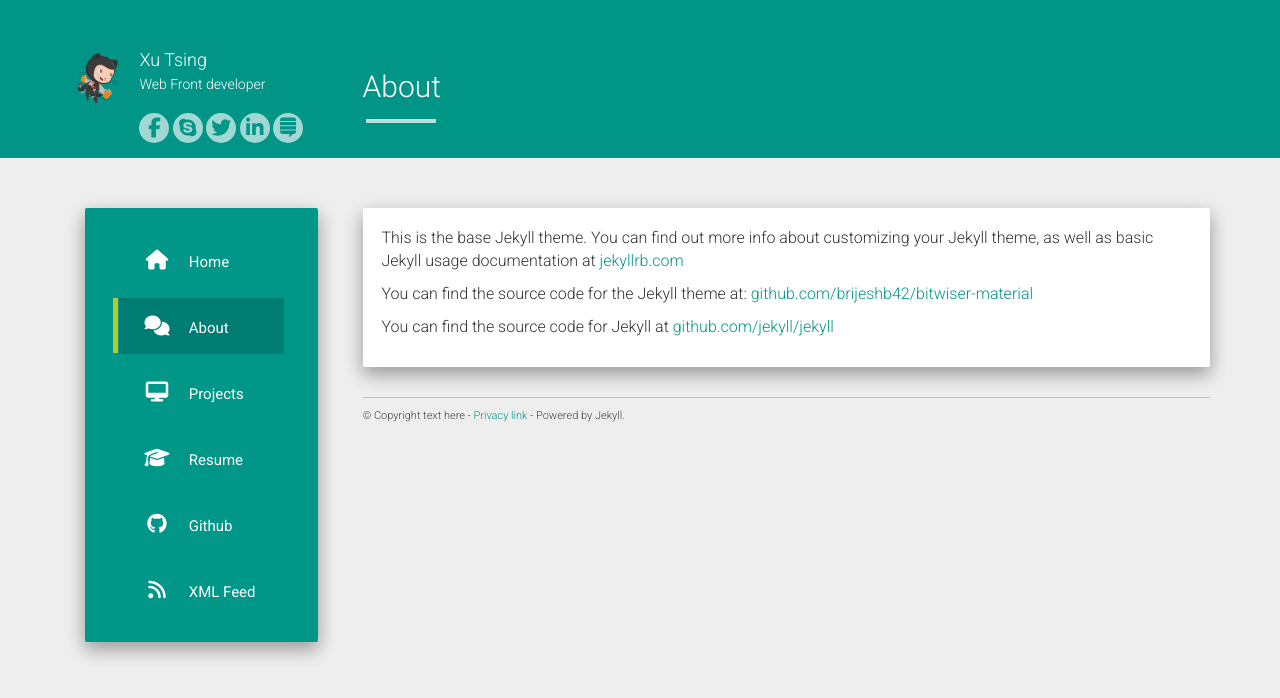
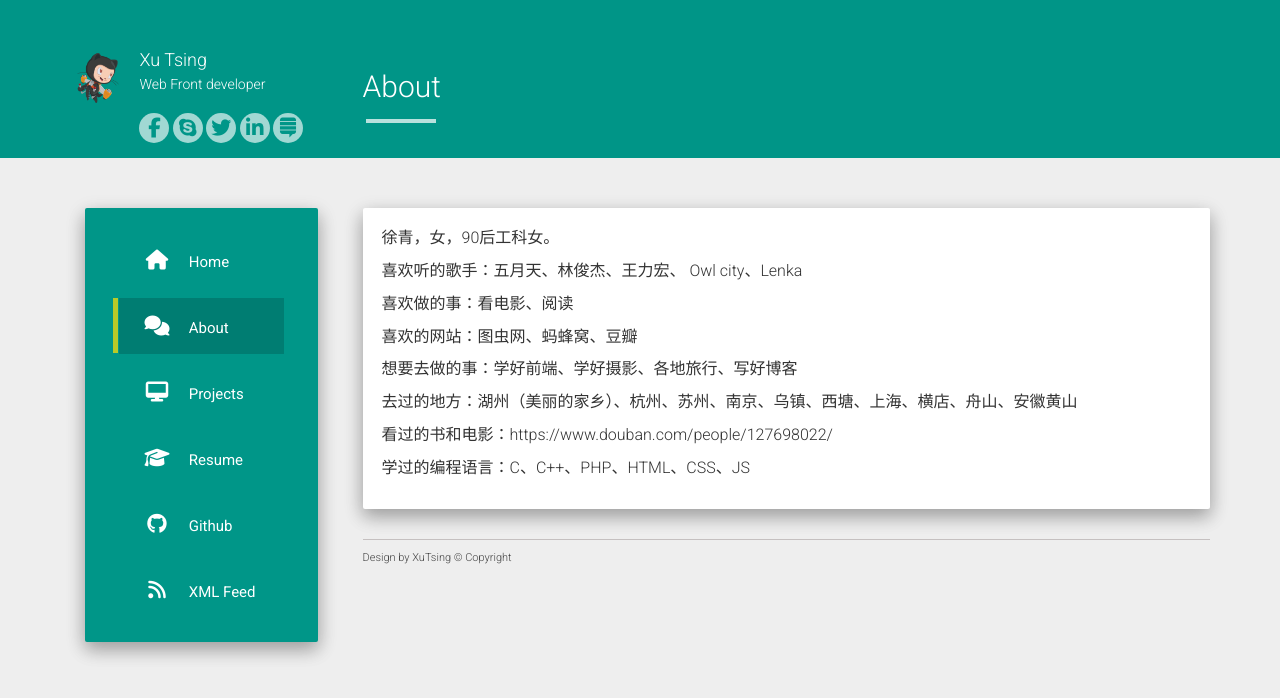
Before and after one commit to TsingXu430/TsingXu, a Jekyll site: the page built from about.md, in a window 1280 px wide. Shown: the top 698 px of the page. Built offline with Jekyll 4.4.1, drawn with Linux system fonts in a browser that asks for light colours; nearby versions of some CDN libraries.

Commit message:
change about.md

```diff
--- a/_layouts/default.html
+++ b/_layouts/default.html
@@ -144,9 +144,7 @@
                 <div class="row">
                   <div class="col-md-12 col-xs-12 footer">
                 <footer>
-                    © Copyright text here
-
-                    - <a href="#">Privacy link</a> - Powered by Jekyll.
+                    Design by XuTsing © Copyright
 
                 </footer>
                 <div align="center">
--- a/about.md
+++ b/about.md
@@ -4,8 +4,18 @@ title: About
 permalink: /about/
 ---
 
-This is the base Jekyll theme. You can find out more info about customizing your Jekyll theme, as well as basic Jekyll usage documentation at [jekyllrb.com](http://jekyllrb.com/)
+徐青，女，90后工科女。
 
-You can find the source code for the Jekyll theme at: [github.com/brijeshb42/bitwiser-material](https://github.com/brijeshb42/bitwiser-material)
+喜欢听的歌手：五月天、林俊杰、王力宏、 Owl city、Lenka
 
-You can find the source code for Jekyll at [github.com/jekyll/jekyll](https://github.com/jekyll/jekyll)
+喜欢做的事：看电影、阅读
+
+喜欢的网站：图虫网、蚂蜂窝、豆瓣
+
+想要去做的事：学好前端、学好摄影、各地旅行、写好博客
+
+去过的地方：湖州（美丽的家乡）、杭州、苏州、南京、乌镇、西塘、上海、横店、舟山、安徽黄山
+
+看过的书和电影：https://www.douban.com/people/127698022/
+
+学过的编程语言：C、C++、PHP、HTML、CSS、JS
```
